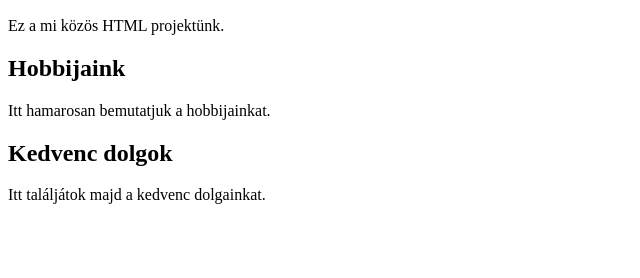
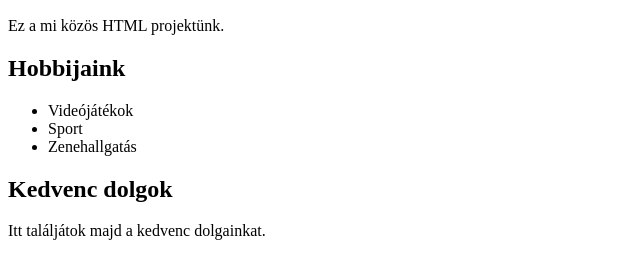
Before and after one commit to csihga/Projekt1, a plain HTML site: page index.html in a window 1280 px wide. Shown: the part 110-388 px from the top of the page, without its empty margins (0-640 px from the left). Drawn offline with Linux system fonts and the light colour scheme.

Commit message:
hobbik hozzaadasa

```diff
--- a/index.html
+++ b/index.html
@@ -9,7 +9,7 @@
         <h2>Bemutatkozás</h2>
         <p>Ez a mi közös HTML projektünk.</p>
         <h2>Hobbijaink</h2>
-        <p>Itt hamarosan bemutatjuk a hobbijainkat.</p>
+        <ul> <li>Videójátékok</li> <li>Sport</li> <li>Zenehallgatás</li> </ul>
         <h2>Kedvenc dolgok</h2>
         <p>Itt találjátok majd  a kedvenc dolgainkat.</p>
     </body>
```
